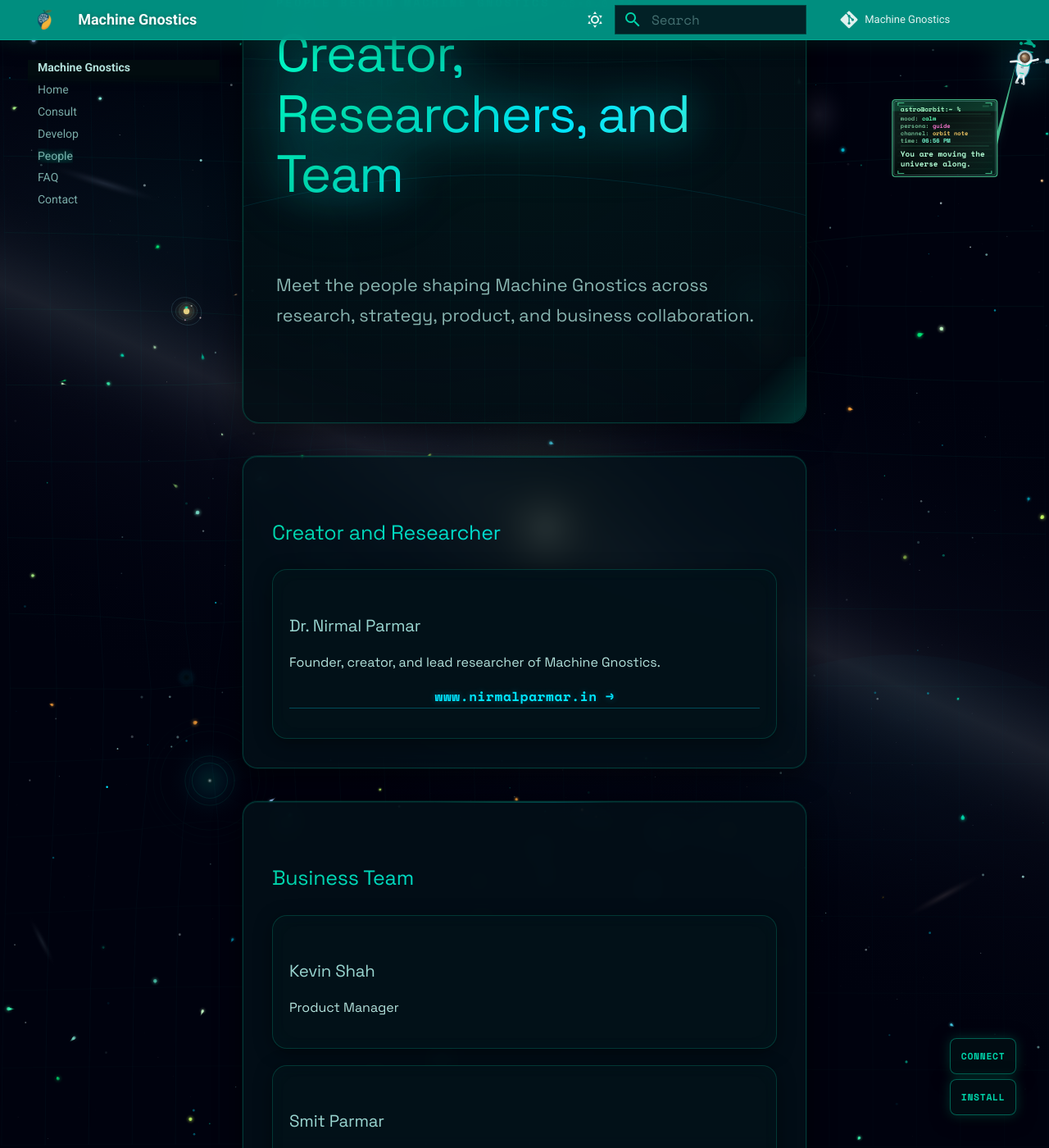
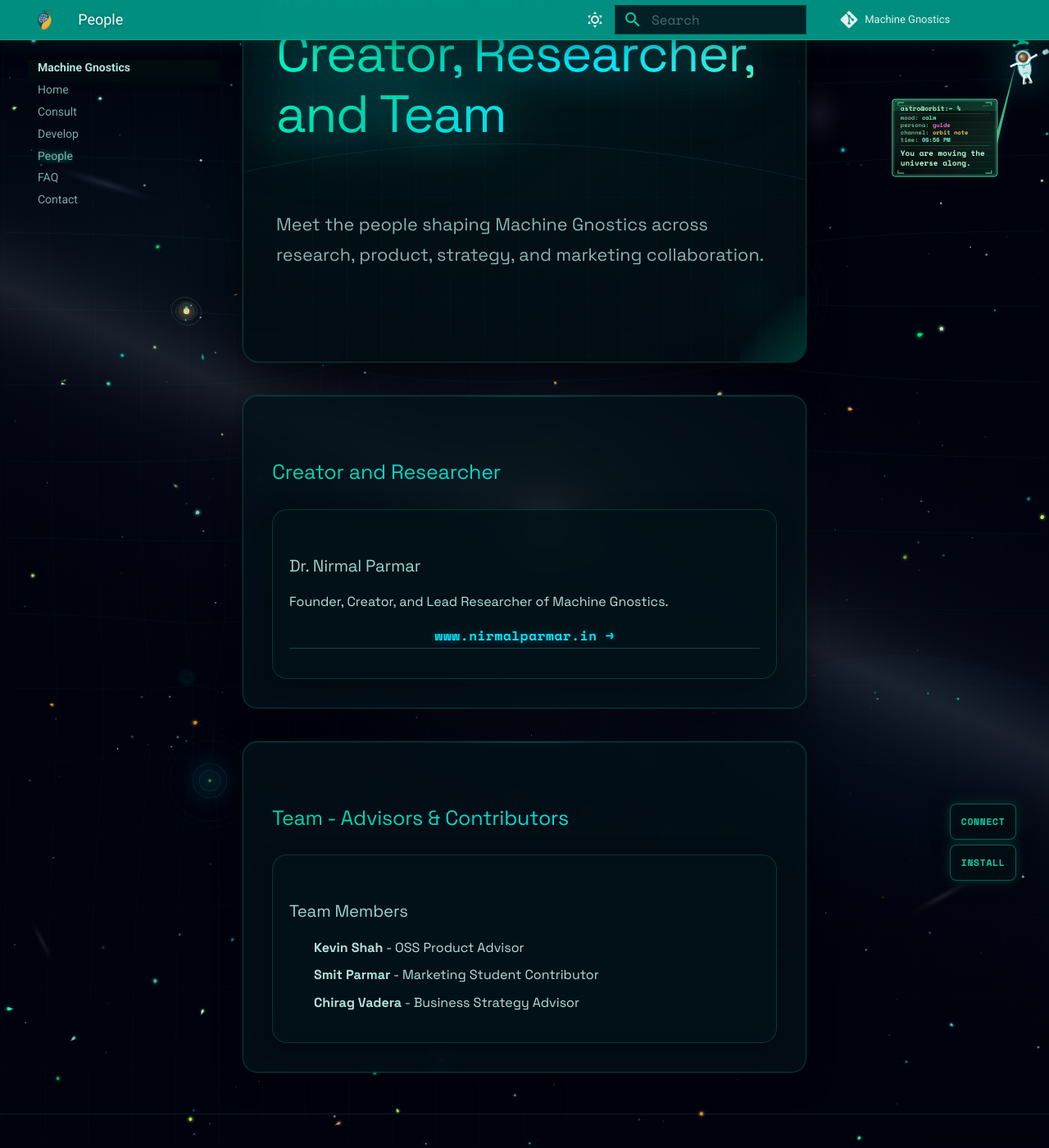
Before and after one commit to MachineGnostics/machinegnostics.io, an MkDocs documentation site: the page built from docs/people.md, in a window 1280 px wide and 1400 px high, scrolled down 288 px. Shown: the whole window at 82% size. Built offline with MkDocs 1.6.1 and Material for MkDocs 9.7.7, drawn with Linux system fonts in a browser that asks for light colours; plug-ins that fetch from the network failed and are left out; comment, search, counter and statistics services are not loaded; some of the changed text lies outside the part shown.

Commit message:
basic corrections

```diff
--- a/docs/people.md
+++ b/docs/people.md
@@ -4,9 +4,9 @@
 	<section class="gn-hero gn-reveal">
 		<div class="gn-hero-bg"></div>
 		<p class="gn-overline">PEOPLE BEHIND MACHINE GNOSTICS</p>
-		<h1>Creator, Researchers, and Team</h1>
+		<h1>Creator, Researcher, and Team</h1>
 		<p class="gn-subtitle">
-			Meet the people shaping Machine Gnostics across research, strategy, product, and business collaboration.
+			Meet the people shaping Machine Gnostics across research, product, strategy, and marketing collaboration.
 		</p>
 	</section>
 
@@ -16,41 +16,23 @@
 			<article class="gn-feature">
 				<h3>Dr. Nirmal Parmar</h3>
 				<p>
-					Founder, creator, and lead researcher of Machine Gnostics.
+					Founder, Creator, and Lead Researcher of Machine Gnostics.
 				</p>
 				<p><a href="https://www.nirmalparmar.in" target="_blank" rel="noopener noreferrer">www.nirmalparmar.in →</a></p>
 			</article>
 		</div>
 	</section>
 
-	<section class="gn-section gn-reveal" id="business-team">
-		<h2>Business Team</h2>
+	<section class="gn-section gn-reveal" id="team">
+		<h2>Team - Advisors & Contributors</h2>
 		<div class="gn-features">
 			<article class="gn-feature">
-				<h3>Kevin Shah</h3>
-				<p>Product Manager</p>
-			</article>
-			<article class="gn-feature">
-				<h3>Smit Parmar</h3>
-				<p>Marketing Manager</p>
-			</article>
-			<article class="gn-feature">
-				<h3>Chirag Vadera</h3>
-				<p>Strategy Manager</p>
-			</article>
-		</div>
-	</section>
-
-	<section class="gn-section gn-reveal" id="advisor-team">
-		<h2>Advisor Team</h2>
-		<div class="gn-features">
-			<article class="gn-feature">
-				<h3>Coming soon!</h3>
-				<p>Gnostics Application Advisor</p>
-			</article>
-			<article class="gn-feature">
-				<h3>Coming soon!</h3>
-				<p>Gnostics Expert Advisor</p>
+				<h3>Team Members</h3>
+				<ul style="list-style: none; padding-left: 0;">
+					<li><strong>Kevin Shah</strong> - OSS Product Advisor</li>
+					<li><strong>Smit Parmar</strong> - Marketing Student Contributor</li>
+					<li><strong>Chirag Vadera</strong> - Business Strategy Advisor</li>
+				</ul>
 			</article>
 		</div>
 	</section>
```
Also changed, not shown: docs/faq.md (+7 -0 lines).
